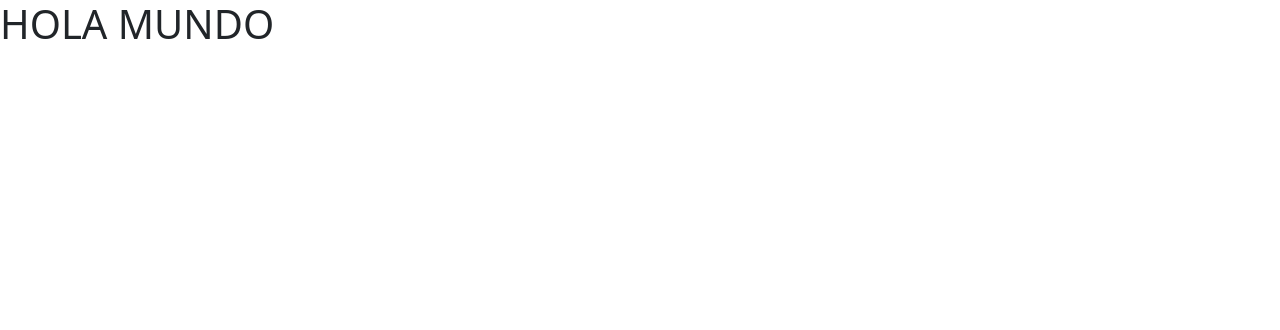
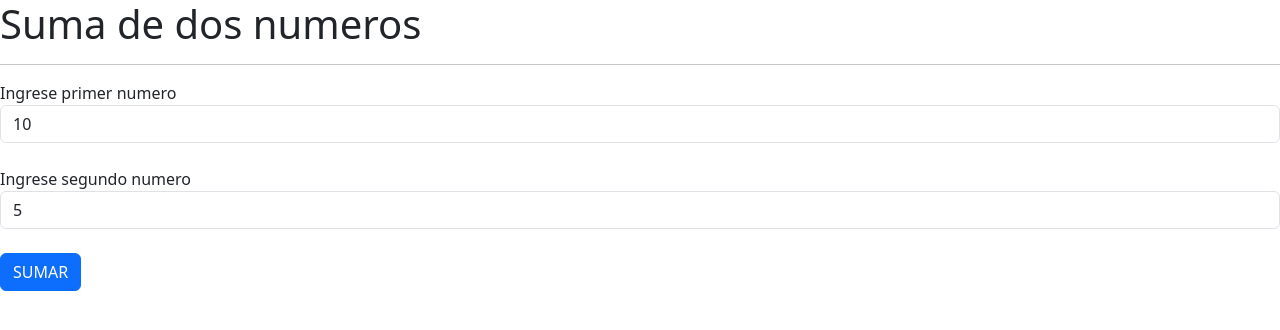
Before and after one commit to AlissonAyo/PRY_INTRODUCCION_JS, a plain HTML site: page index.html in a window 1280 px wide. Drawn offline with Linux system fonts and the light colour scheme.

Commit message:
SUMA DE DOS NUMEROS

```diff
--- a/index.html
+++ b/index.html
@@ -5,11 +5,28 @@
     <meta name="viewport" content="width=device-width, initial-scale=1.0">
     <title>PROYECTO INTRODUCCION A JS</title>
     <link rel="stylesheet" href="./public/bootstrap-5.3.5-dist/css/bootstrap.min.css">
+
+
 </head>
 <body>
-    <h1>HOLA MUNDO</h1>
+    <h1>
+        Suma de dos numeros
+    </h1>
+    <hr>
+    <label for="numero_1">Ingrese primer numero</label>
+    <input value="10" type="number" id="numero_1" class="form-control">
+    <br>
+    <label for="numero_2">Ingrese segundo numero</label>
+    <input value="5" type="number" id="numero_2" class="form-control">
+    <br>
+    <button onclick="calcular_suma()" class="btn btn-primary" id="btn_sumar">SUMAR</button>
+
+    <br>
+    <h1 id="txt_resultado"></h1>
+
 
 
     <script src="./public/bootstrap-5.3.5-dist/js/bootstrap.min.js"></script>
+    <script src="./public/js/suma.js"></script>
 </body>
 </html>
--- /dev/null
+++ b/public/js/suma.js
@@ -0,0 +1,11 @@
+//FUNCION PARA SUMAR
+
+function calcular_suma(){
+   let n1 = document.getElementById("numero_1").value;
+    let n2 = document.getElementById("numero_2").value;
+
+    let res = parseFloat(n1)+parseFloat(n2);
+
+    let h1_resultado = document.getElementById("txt_resultado");
+    h1_resultado.innerHTML = "El resultado de la suma es: " + res;
+}
```
Also changed, not shown: public/js/saludo.js (added, +10 -0 lines).
